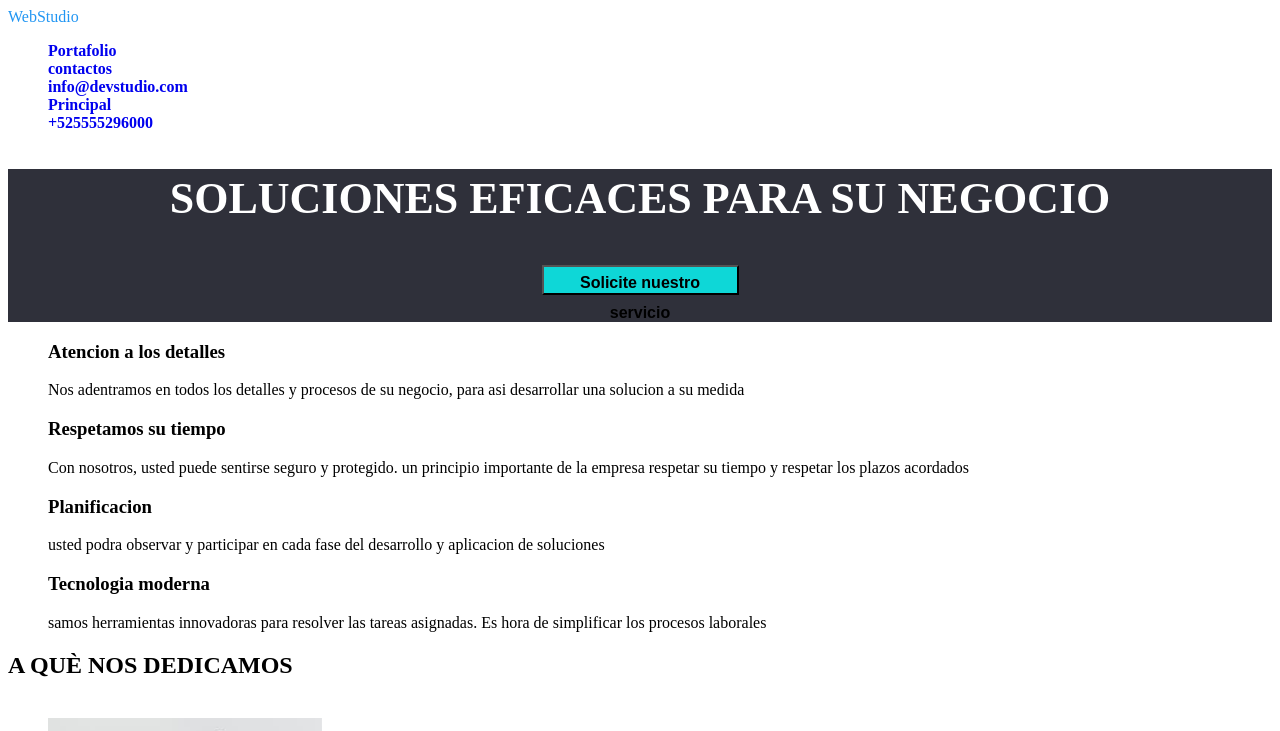
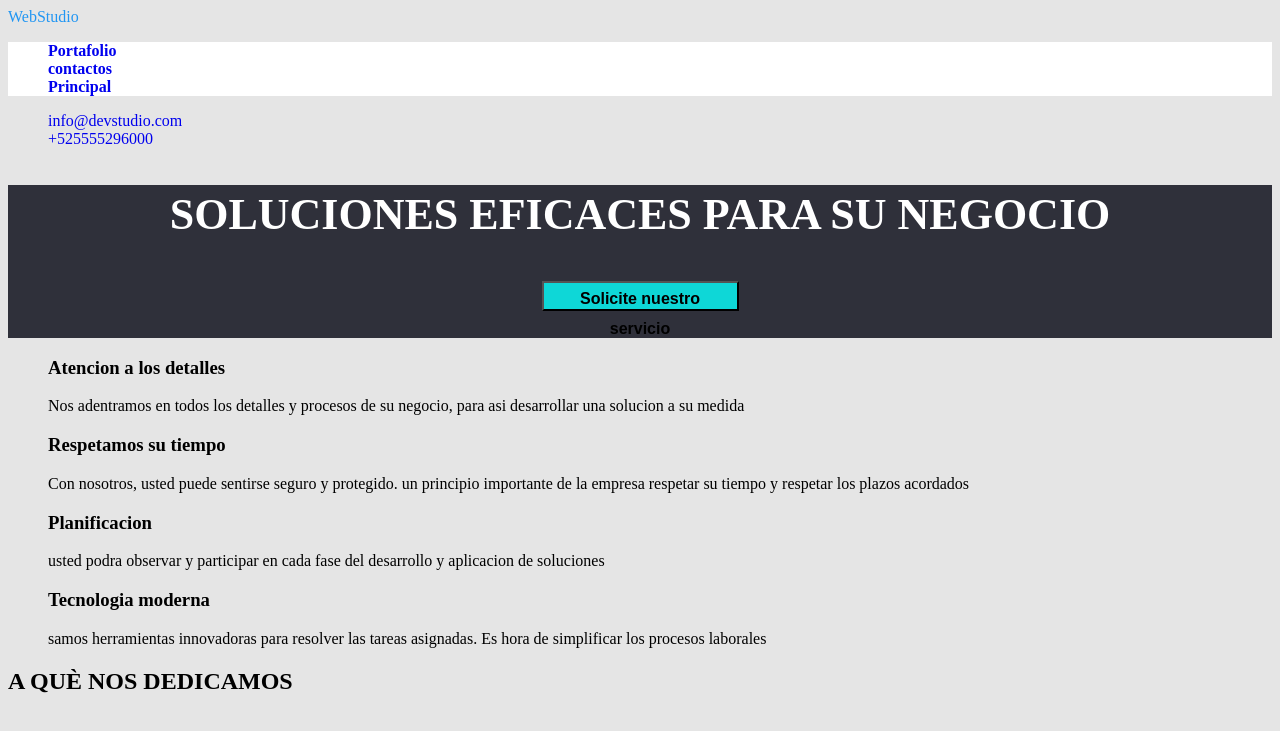
Before and after one commit to Fernando16Gutierrez/goit-markup-hw-02, a plain HTML site: page index.html in a window 1280 px wide. Shown: the top 731 px of the page. Drawn offline with Linux system fonts and the light colour scheme.

Commit message:
se modifico portafolio index y styles.css

```diff
--- a/css/styles.css
+++ b/css/styles.css
@@ -7,12 +7,6 @@
   --font-weigth-7:700 ;
   --font-weigth-9: 900;
 }
-
- font-family: 'Roboto', sans-serif;
-  color: var(--color-principal-texto);
-  font-size: 20px;
-  background-color: var(--color-primario-fondo-pantalla);
-
 body{
   font-family: 'Roboto' sans-serif;
   background-color: var(--color-body);
--- a/index.html
+++ b/index.html
@@ -1,6 +1,5 @@
 <!DOCTYPE html>
 <html lang="es">
-
 <head>
     <meta charset="UTF-8">
     <meta http-equiv="X-UA-Compatible" content="IE=edge">
@@ -8,27 +7,25 @@
     <title>Principal tarea#2</title>
     <link rel="stylesheet" href="css/styles.css">
     <link rel="preconnect" href="https://fonts.googleapis.com">
-    <link
-        href="https://fonts.googleapis.com/css2?family=Raleway:wght@700&;family=Roboto:ital,wght@1,400;1,500;1,700;1,900&ampdisplay=swap"
-        rel="stylesheet">
-    <link href="https://fonts.googleapis.com/css2?family=Roboto:ital,wght@1,400;1,500;1,700;1,900&;display=swap"
-        rel="stylesheet">
+    <link href="https://fonts.googleapis.com/css2?family=Raleway:wght@700&;family=Roboto:ital,wght@1,400;1,500;1,700;1,900&ampdisplay=swap" rel="stylesheet">
+    <link href="https://fonts.googleapis.com/css2?family=Roboto:ital,wght@1,400;1,500;1,700;1,900&;display=swap" rel="stylesheet">
 </head>
-
 <body>
+    <main>
     <header>
         <a href="portafolio.html" class="logo-header-link">WebStudio</a>
         <nav>
             <ul class="menu">
                 <li><a href="portafolio.html">Portafolio</a></li>
                 <li><a href="https://webstudio.is/">contactos</a></li>
+                <li><a href="index.html">Principal</a></li>
+            </ul>
+            <ul>
                 <li><a href="info@dvstudio.com">info@devstudio.com</a></li>
-                <li><a href="index.html">Principal</a></li>
                 <li><a href="#">+525555296000</a></li>
             </ul>
         </nav>
     </header>
-    <main>
         <section class="solutions">
             <h1 class="busines-solutions">SOLUCIONES EFICACES PARA SU NEGOCIO</h1>
             <button type="button" class="our-services">Solicite nuestro servicio</button>
```
Also changed, not shown: portafolio.html (+2 -0 lines).
